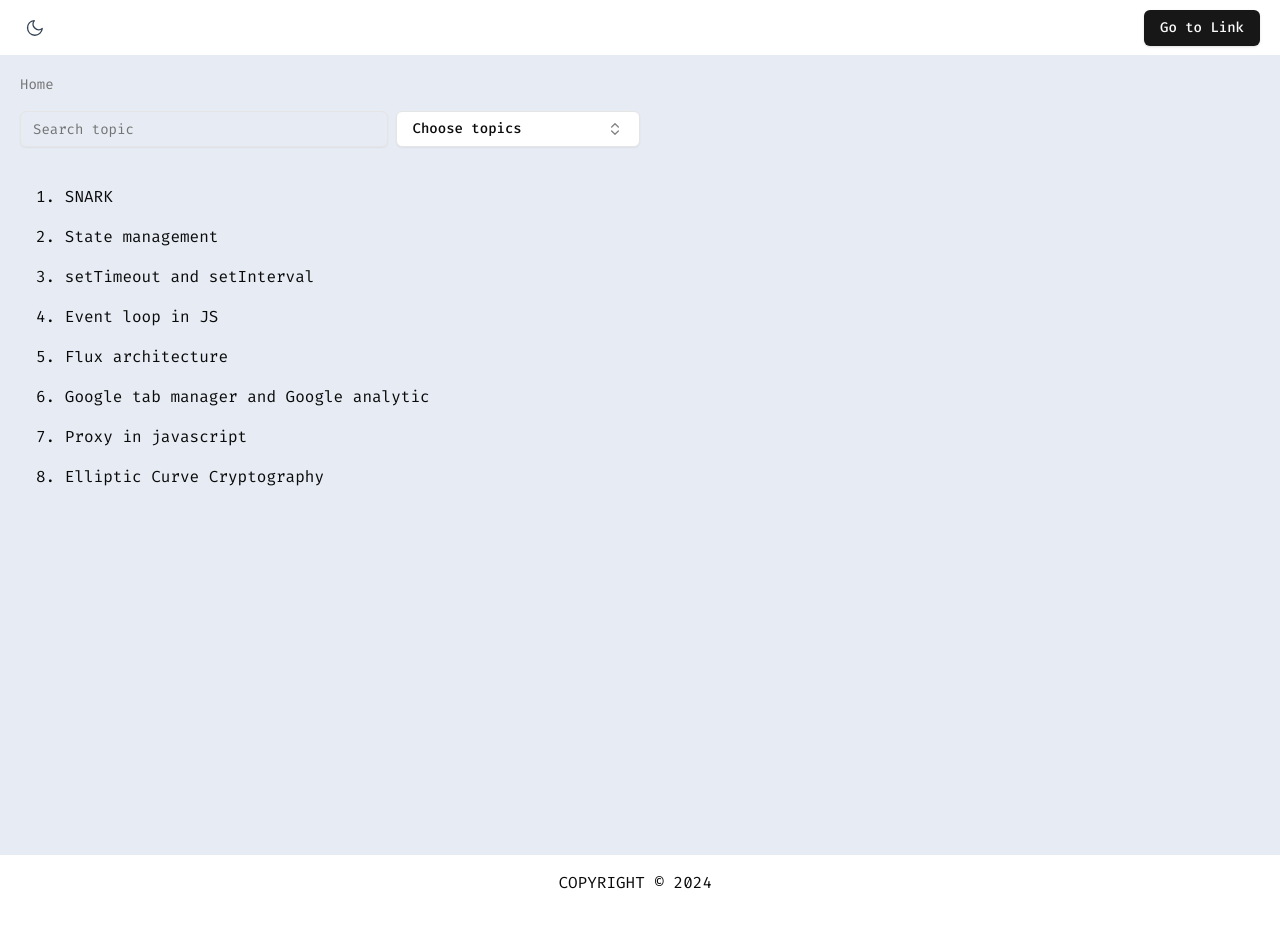
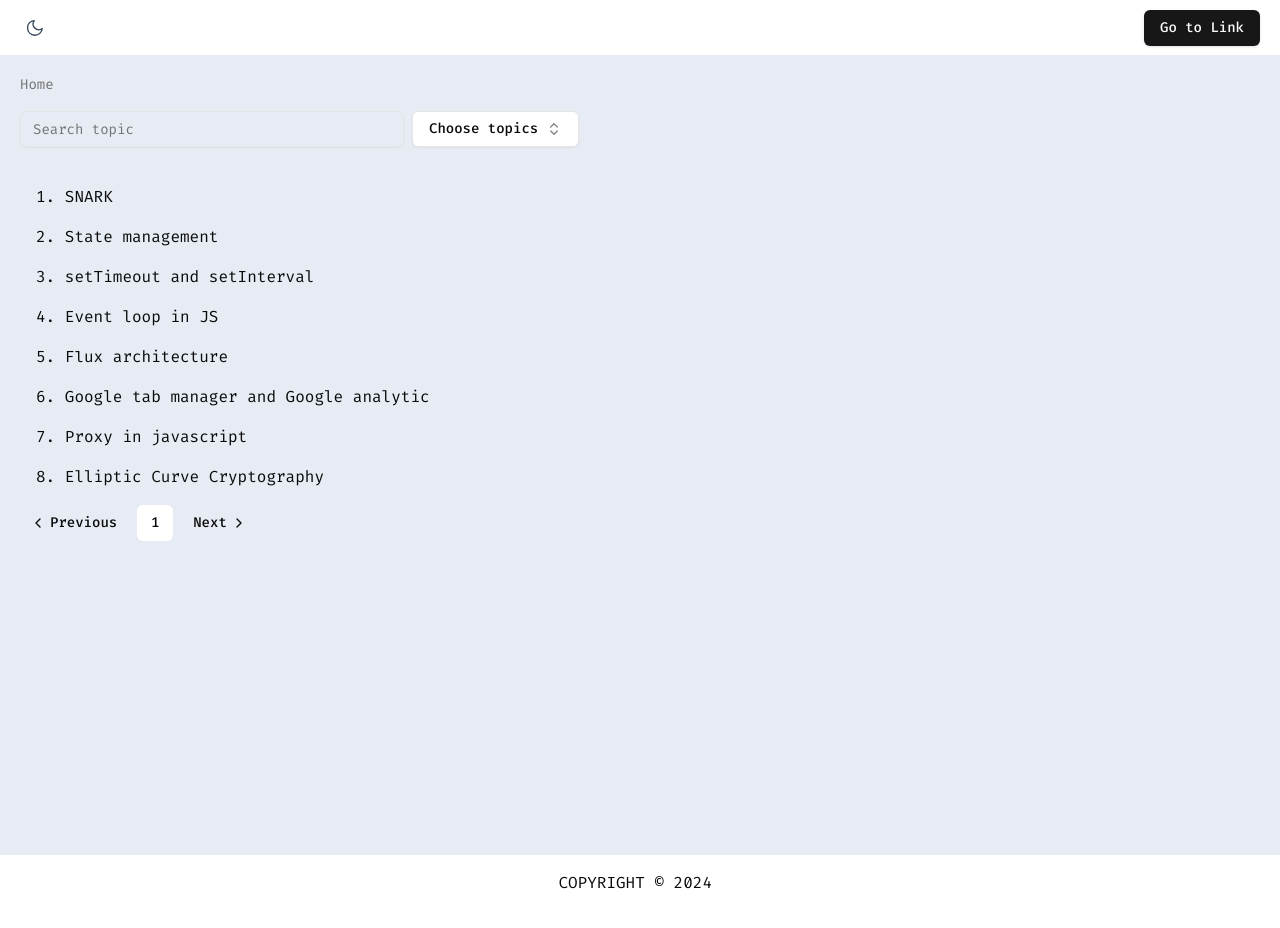
Before and after one commit to phamhongphuc1999/my-next-app, a Next.js app: page / in a window 1280 px wide. Shown: the top 928 px of the page. Built offline with nearby package versions, Linux system fonts and the light colour scheme; what better-react-mathjax would draw is missing.

Commit message:
fix: pagination

```diff
--- a/package.json
+++ b/package.json
@@ -14,11 +14,12 @@
     "@radix-ui/react-collapsible": "^1.1.3",
     "@radix-ui/react-dialog": "^1.1.6",
     "@radix-ui/react-popover": "^1.1.6",
-    "@radix-ui/react-slot": "^1.1.2",
+    "@radix-ui/react-slot": "^1.2.3",
     "better-react-mathjax": "^2.0.3",
     "class-variance-authority": "^0.7.1",
     "clsx": "^2.1.1",
     "cmdk": "1.0.0",
+    "lodash": "^4.17.21",
     "lucide-react": "^0.482.0",
     "next": "15.2.4",
     "react": "^19.0.0",
@@ -30,6 +31,7 @@
   "devDependencies": {
     "@commitlint/cli": "^19.4.0",
     "@commitlint/config-conventional": "^19.2.2",
+    "@types/lodash": "^4.17.17",
     "@types/node": "^20",
     "@types/react": "^18",
     "@types/react-dom": "^18",
--- /dev/null
+++ b/src/components/AppPagination.tsx
@@ -0,0 +1,87 @@
+'use client';
+
+import { useMemo } from 'react';
+import { cn } from 'src/lib/utils';
+import {
+  Pagination,
+  PaginationContent,
+  PaginationEllipsis,
+  PaginationItem,
+  PaginationLink,
+  PaginationNext,
+  PaginationPrevious,
+} from './shadcn-ui/pagination';
+
+interface Props {
+  currentPage: number;
+  totalPages: number;
+  events?: {
+    onPageChange?: (page: number) => void;
+  };
+}
+
+export default function AppPagination({ currentPage, totalPages, events }: Props) {
+  const pages = useMemo(() => {
+    const delta = 2;
+    const range: Array<number | string> = [];
+    const rangeWithDots: Array<number | string> = [];
+
+    for (
+      let i = Math.max(2, currentPage - delta);
+      i <= Math.min(totalPages - 1, currentPage + delta);
+      i++
+    ) {
+      range.push(i);
+    }
+    if (currentPage - delta > 2) rangeWithDots.push(1, '...');
+    else rangeWithDots.push(1);
+    rangeWithDots.push(...range);
+
+    if (currentPage + delta < totalPages - 1) rangeWithDots.push('...', totalPages);
+    else if (totalPages > 1) rangeWithDots.push(totalPages);
+    return rangeWithDots;
+  }, [currentPage, totalPages]);
+
+  function onPageChange(page: number) {
+    if (events?.onPageChange) events.onPageChange(page);
+  }
+
+  function onPrev() {
+    if (currentPage > 1 && events?.onPageChange) events.onPageChange(currentPage - 1);
+  }
+
+  function onNext() {
+    if (currentPage < totalPages && events?.onPageChange) events.onPageChange(currentPage + 1);
+  }
+
+  return (
+    <Pagination className="mt-2">
+      <PaginationContent>
+        <PaginationItem onClick={onPrev}>
+          <PaginationPrevious />
+        </PaginationItem>
+        {pages.map((page) => {
+          if (typeof page === 'number')
+            return (
+              <PaginationItem
+                onClick={() => onPageChange(page)}
+                key={page}
+                className={cn('cursor-pointer rounded-md', page == currentPage && 'bg-grey-50')}
+              >
+                <PaginationLink>{page}</PaginationLink>
+              </PaginationItem>
+            );
+          else
+            return (
+              <PaginationItem key={page}>
+                <PaginationEllipsis />
+              </PaginationItem>
+            );
+        })}
+        <PaginationItem onClick={onNext}>
+          <PaginationNext />
+        </PaginationItem>
+      </PaginationContent>
+    </Pagination>
+  );
+}
--- a/src/components/box/TabBox.tsx
+++ b/src/components/box/TabBox.tsx
@@ -1,4 +1,4 @@
-import { ReferenceConfig } from 'src/configs/constance';
+import { ReferenceConfig } from 'src/configs/layout.config';
 import { DivProps, TabType } from 'src/global';
 import { twMerge } from 'tailwind-merge';
 import { Badge } from '../shadcn-ui/badge';
--- /dev/null
+++ b/src/components/shadcn-ui/pagination.tsx
@@ -0,0 +1,97 @@
+import { ChevronLeft, ChevronRight, MoreHorizontal } from 'lucide-react';
+import * as React from 'react';
+import { ButtonProps, buttonVariants } from 'src/components/shadcn-ui/button';
+import { cn } from 'src/lib/utils';
+
+const Pagination = ({ className, ...props }: React.ComponentProps<'nav'>) => (
+  <nav
+    role="navigation"
+    aria-label="pagination"
+    className={cn('mx-auto flex w-full', className)}
+    {...props}
+  />
+);
+Pagination.displayName = 'Pagination';
+
+const PaginationContent = React.forwardRef<HTMLUListElement, React.ComponentProps<'ul'>>(
+  ({ className, ...props }, ref) => (
+    <ul ref={ref} className={cn('flex flex-row items-center gap-1', className)} {...props} />
+  )
+);
+PaginationContent.displayName = 'PaginationContent';
+
+const PaginationItem = React.forwardRef<HTMLLIElement, React.ComponentProps<'li'>>(
+  ({ className, ...props }, ref) => <li ref={ref} className={cn('', className)} {...props} />
+);
+PaginationItem.displayName = 'PaginationItem';
+
+type PaginationLinkProps = {
+  isActive?: boolean;
+} & Pick<ButtonProps, 'size'> &
+  React.ComponentProps<'a'>;
+
+const PaginationLink = ({ className, isActive, size = 'icon', ...props }: PaginationLinkProps) => (
+  <a
+    aria-current={isActive ? 'page' : undefined}
+    className={cn(
+      buttonVariants({
+        variant: isActive ? 'outline' : 'ghost',
+        size,
+      }),
+      className
+    )}
+    {...props}
+  />
+);
+PaginationLink.displayName = 'PaginationLink';
+
+const PaginationPrevious = ({
+  className,
+  ...props
+}: React.ComponentProps<typeof PaginationLink>) => (
+  <PaginationLink
+    aria-label="Go to previous page"
+    size="default"
+    className={cn('gap-1 pl-2.5', className)}
+    {...props}
+  >
+    <ChevronLeft className="h-4 w-4" />
+    <span>Previous</span>
+  </PaginationLink>
+);
+PaginationPrevious.displayName = 'PaginationPrevious';
+
+const PaginationNext = ({ className, ...props }: React.ComponentProps<typeof PaginationLink>) => (
+  <PaginationLink
+    aria-label="Go to next page"
+    size="default"
+    className={cn('gap-1 pr-2.5', className)}
+    {...props}
+  >
+    <span>Next</span>
+    <ChevronRight className="h-4 w-4" />
+  </PaginationLink>
+);
+PaginationNext.displayName = 'PaginationNext';
+
+const PaginationEllipsis = ({ className, ...props }: React.ComponentProps<'span'>) => (
+  <span
+    aria-hidden
+    className={cn('flex h-9 w-9 items-center justify-center', className)}
+    {...props}
+  >
+    <MoreHorizontal className="h-4 w-4" />
+    <span className="sr-only">More pages</span>
+  </span>
+);
+PaginationEllipsis.displayName = 'PaginationEllipsis';
+
+export {
+  Pagination,
+  PaginationContent,
+  PaginationEllipsis,
+  PaginationItem,
+  PaginationLink,
+  PaginationNext,
+  PaginationPrevious,
+};
--- a/src/configs/constance.ts
+++ b/src/configs/constance.ts
@@ -1,44 +1,2 @@
-import { TabListType, TopicType } from 'src/global';
-
+export const ITEMS_PER_PAGE = 10;
 export const LS = { THEME: 'theme' };
-
-export const TabConfig: TabListType = {
-  frontend: { id: 'frontend', title: 'frontend' },
-  'zero-knowledge': { id: 'zero-knowledge', title: 'zero knowledge' },
-  javascript: { id: 'javascript', title: 'js' },
-  'state-management': { id: 'state-management', title: 'state management' },
-  architecture: { id: 'architecture', title: 'architecture' },
-  seo: { id: 'seo', title: 'SEO' },
-  'elliptic-curve': { id: 'elliptic-curve', title: 'Elliptic Curve' },
-};
-
-export const ReferenceConfig: Array<TopicType> = [
-  { id: '1', title: 'SNARK', tabs: ['zero-knowledge', 'elliptic-curve'], link: '/snark' },
-  {
-    id: '2',
-    title: 'State management',
-    tabs: ['frontend', 'state-management'],
-    link: '/state-management',
-  },
-  {
-    id: '3',
-    title: 'setTimeout and setInterval',
-    tabs: ['javascript'],
-    link: '/js/timeout-and-interval',
-  },
-  { id: '4', title: 'Event loop in JS', tabs: ['javascript'], link: '/js/event-loop' },
-  {
-    id: '5',
-    title: 'Flux architecture',
-    tabs: ['state-management', 'architecture'],
-    link: '/flux-architecture',
-  },
-  { id: '6', title: 'Google tab manager and Google analytic', tabs: ['seo'], link: '/gtm-ga' },
-  { id: '7', title: 'Proxy in javascript', tabs: ['javascript'], link: '/js/proxy-object' },
-  {
-    id: '8',
-    title: 'Elliptic Curve Cryptography',
-    tabs: ['elliptic-curve'],
-    link: '/elliptic-curve-cryptography',
-  },
-];
--- /dev/null
+++ b/src/configs/layout.config.ts
@@ -0,0 +1,42 @@
+import { TabListType, TopicType } from 'src/global';
+
+export const TabConfig: TabListType = {
+  frontend: { id: 'frontend', title: 'frontend' },
+  'zero-knowledge': { id: 'zero-knowledge', title: 'zero knowledge' },
+  javascript: { id: 'javascript', title: 'js' },
+  'state-management': { id: 'state-management', title: 'state management' },
+  architecture: { id: 'architecture', title: 'architecture' },
+  seo: { id: 'seo', title: 'SEO' },
+  'elliptic-curve': { id: 'elliptic-curve', title: 'Elliptic Curve' },
+};
+
+export const ReferenceConfig: Array<TopicType> = [
+  { id: '1', title: 'SNARK', tabs: ['zero-knowledge', 'elliptic-curve'], link: '/snark' },
+  {
+    id: '2',
+    title: 'State management',
+    tabs: ['frontend', 'state-management'],
+    link: '/state-management',
+  },
+  {
+    id: '3',
+    title: 'setTimeout and setInterval',
+    tabs: ['javascript'],
+    link: '/js/timeout-and-interval',
+  },
+  { id: '4', title: 'Event loop in JS', tabs: ['javascript'], link: '/js/event-loop' },
+  {
+    id: '5',
+    title: 'Flux architecture',
+    tabs: ['state-management', 'architecture'],
+    link: '/flux-architecture',
+  },
+  { id: '6', title: 'Google tab manager and Google analytic', tabs: ['seo'], link: '/gtm-ga' },
+  { id: '7', title: 'Proxy in javascript', tabs: ['javascript'], link: '/js/proxy-object' },
+  {
+    id: '8',
+    title: 'Elliptic Curve Cryptography',
+    tabs: ['elliptic-curve'],
+    link: '/elliptic-curve-cryptography',
+  },
+];
--- a/src/views/home-page.tsx
+++ b/src/views/home-page.tsx
@@ -1,8 +1,10 @@
 'use client';
 
+import debounce from 'lodash/debounce';
 import { Check, ChevronsUpDown } from 'lucide-react';
 import Link from 'next/link';
-import { useEffect, useMemo, useRef, useState } from 'react';
+import { useMemo, useState } from 'react';
+import AppPagination from 'src/components/AppPagination';
 import { ArticleLI, ArticleUL } from 'src/components/box/ArticleBox';
 import IconButton from 'src/components/buttons/IconButton';
 import { CloseIcon } from 'src/components/icons';
@@ -17,28 +19,23 @@ import {
 } from 'src/components/shadcn-ui/command';
 import { Input } from 'src/components/shadcn-ui/input';
 import { Popover, PopoverContent, PopoverTrigger } from 'src/components/shadcn-ui/popover';
-import { ReferenceConfig, TabConfig } from 'src/configs/constance';
+import { ITEMS_PER_PAGE } from 'src/configs/constance';
+import { ReferenceConfig, TabConfig } from 'src/configs/layout.config';
 import { TabType } from 'src/global';
 import { cn } from 'src/lib/utils';
 import { twMerge } from 'tailwind-merge';
 
 export default function HomePage() {
-  const ref = useRef('');
   const [searchText, setSearchText] = useState('');
   const [filterText, setFilterText] = useState('');
   const [open, setOpen] = useState(false);
   const [selectedId, setSelectedId] = useState<TabType | undefined>(undefined);
+  const [currentPage, setCurrentPage] = useState(1);
 
-  useEffect(() => {
-    if (ref.current != searchText) {
-      ref.current = searchText;
-      const _delay = setTimeout(() => {
-        setFilterText(searchText);
-      }, 500);
-
-      return () => clearTimeout(_delay);
+  function onTextChange(text: string) {
+    setSearchText(text);
+    debounce(() => setFilterText(text));
   }
-  }, [searchText]);
 
   const filteredTopics = useMemo(() => {
     if (filterText.length == 0) return ReferenceConfig;
@@ -58,6 +55,17 @@ export default function HomePage() {
     });
   }, [selectedId, filteredTopics]);
 
+  const paginatedTopics = useMemo(() => {
+    return filteredTabTopics.slice(
+      currentPage * ITEMS_PER_PAGE - ITEMS_PER_PAGE,
+      currentPage * ITEMS_PER_PAGE
+    );
+  }, [filteredTabTopics, currentPage]);
+
+  const totalPage = useMemo(() => {
+    return Math.ceil(filteredTabTopics.length / ITEMS_PER_PAGE);
+  }, [filteredTabTopics]);
+
   return (
     <>
       <div className="relative w-full md:w-[50%]">
@@ -65,7 +73,8 @@ export default function HomePage() {
           <Input
             placeholder="Search topic"
             value={searchText}
-            onChange={(event) => setSearchText(event.target.value)}
+            onChange={(event) => onTextChange(event.target.value)}
+            className="w-96"
           />
           <Popover open={open} onOpenChange={setOpen}>
             <PopoverTrigger asChild>
@@ -73,7 +82,7 @@ export default function HomePage() {
                 variant="outline"
                 role="combobox"
                 aria-expanded={open}
-                className="w-[400px] justify-between"
+                className="w-25 justify-between"
               >
                 {selectedId ? TabConfig[selectedId]?.title : 'Choose topics'}{' '}
                 <ChevronsUpDown className="opacity-50" />
@@ -110,6 +119,7 @@ export default function HomePage() {
               </Command>
             </PopoverContent>
           </Popover>
+        </div>
         {(selectedId || filterText.length > 0) && (
           <Button
             onClick={() => {
@@ -117,11 +127,11 @@ export default function HomePage() {
               setFilterText('');
               setSelectedId(undefined);
             }}
+            className="mt-2"
           >
             Clear filters
           </Button>
         )}
-        </div>
         <IconButton
           onClick={() => setSearchText('')}
           className={twMerge(
@@ -138,7 +148,7 @@ export default function HomePage() {
         </p>
       </div>
       <ArticleUL className="mt-[1rem]">
-        {filteredTabTopics.map((item) => {
+        {paginatedTopics.map((item) => {
           return (
             <ArticleLI key={item.id}>
               <Link href={item.link} className="inline-block hover:underline">
@@ -150,6 +160,11 @@ export default function HomePage() {
           );
         })}
       </ArticleUL>
+      <AppPagination
+        currentPage={currentPage}
+        totalPages={totalPage}
+        events={{ onPageChange: (page) => setCurrentPage(page) }}
+      />
     </>
   );
 }
```
Also changed, not shown: 2 other files (tests, documents, lock files or other folders). Lines whose indentation alone changed are shown as unchanged.
